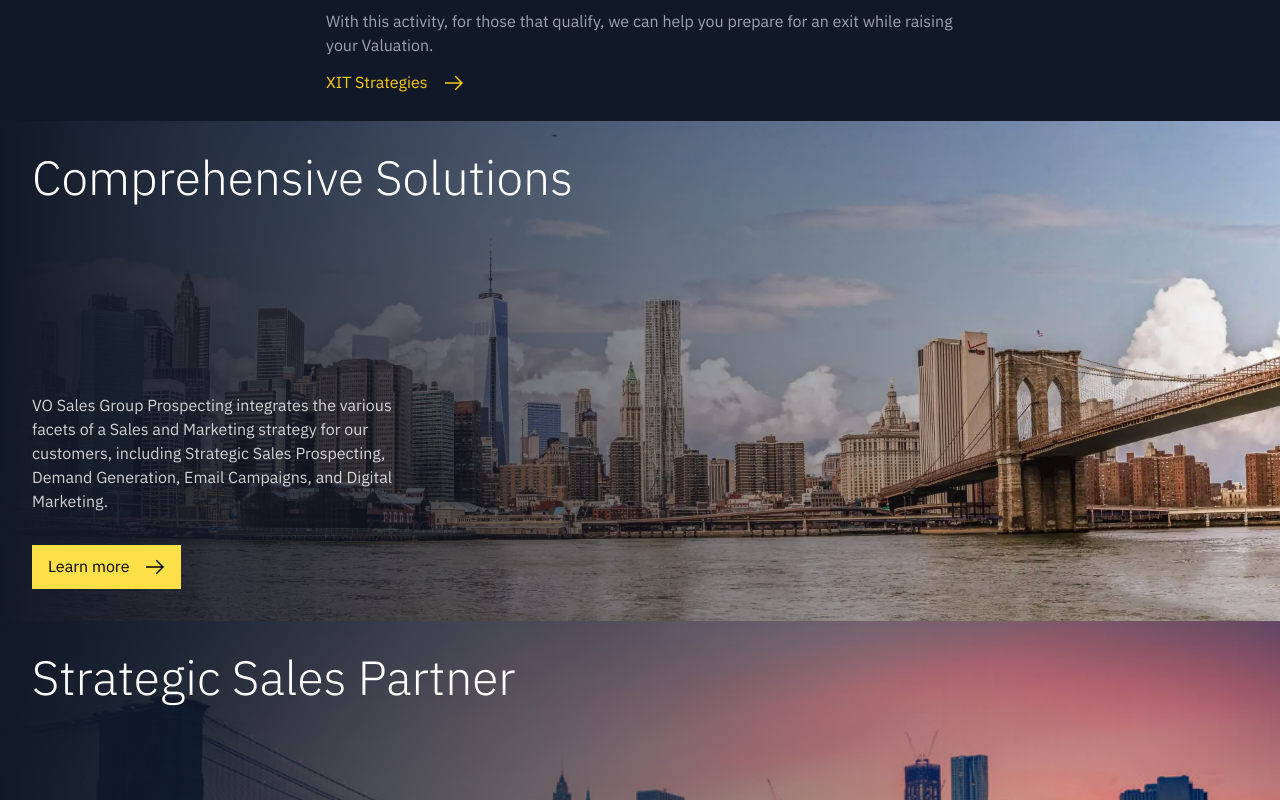
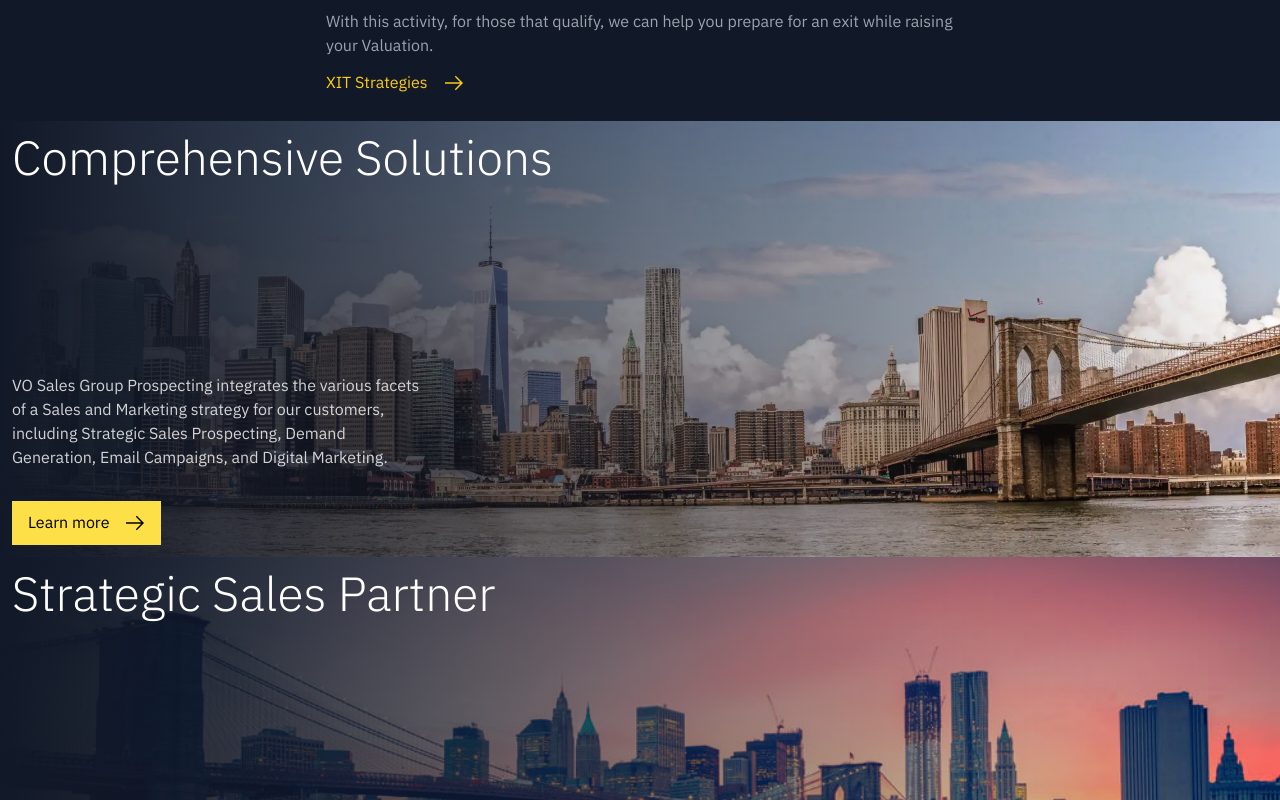
Before and after one commit to vberkoz/dsf-website, a Next.js app: page / in a window 1280 px wide. Shown: the part 1460-2260 px from the top of the page. Built offline with nearby package versions, Linux system fonts and the light colour scheme.

Commit message:
Update hero

```diff
--- a/components/Home/Hero/Hero.tsx
+++ b/components/Home/Hero/Hero.tsx
@@ -16,7 +16,7 @@ export const Hero = ({ index }: Prop) => {
       }}
     >
       <div className="bg-gradient-to-r from-gray-900/100 to-gray-900/50 text-left text-white lg:to-gray-900/0">
-        <div className="p-4 sm:p-8">
+        <div className="p-3">
           <h1 className="mb-4 pb-40 text-4xl font-light sm:text-5xl">
             {hero.title}
           </h1>
```
